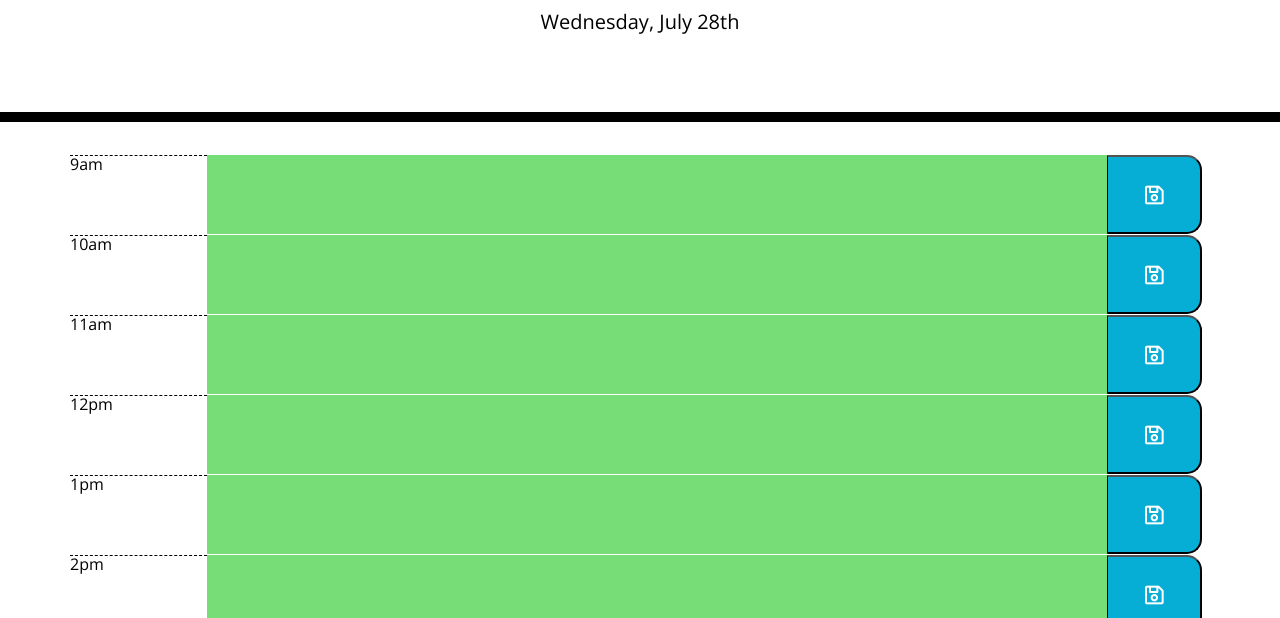
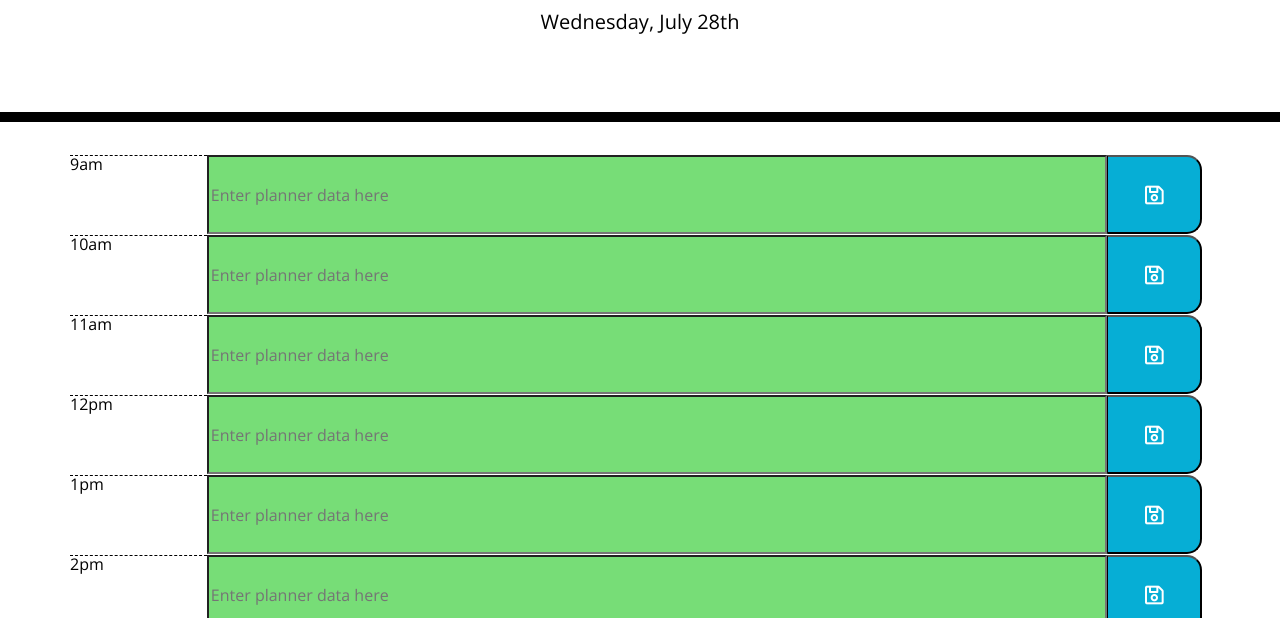
Before and after one commit to micah41224/05-Third-Party-APIs-Work-Day-Scheduler, a plain HTML site: page index.html in a window 1280 px wide. Shown: the part 182-800 px from the top of the page. Drawn offline with nearby package versions, Linux system fonts and the light colour scheme.

Commit message:
Added input field and some of its styling. Added variable for present time to reference for color changing hours based on the time.

```diff
--- a/assets/js/script.js
+++ b/assets/js/script.js
@@ -94,7 +94,17 @@ for (var i = 0; i < hours.length; i++) {
     var entryBox = $("<div class='description future'>")
     var btnBox = $("<button class='col-md-1 saveBtn'>")
     var actualBtn = $("<i class='far fa-save fa-lg'></i>")
+    var inputForm = $("<form class='dataEntry future'></form>");
 
+    inputForm.append(
+        $("<input>",
+             { type:'text',
+               class:'future',
+               placeholder:'Enter planner data here',
+               name:'keyword',
+               style:'width:100%' }
+         )
+    );
 
     timeBox.text(hours[i]);
     entryBox.text(dailyEntry[i]);
@@ -102,6 +112,7 @@ for (var i = 0; i < hours.length; i++) {
 
     rootDiv.append(baseRow);
     btnBox.append(actualBtn);
+    entryBox.append(inputForm);
     baseRow.append(timeBox, entryBox, btnBox);
 
 
--- a/style.css
+++ b/style.css
@@ -56,7 +56,7 @@ textarea {
 
 .future {
   background-color: #77dd77;
-  color: white;
+  /*color: white;*/
 }
 
 .saveBtn {
@@ -71,3 +71,16 @@ textarea {
   font-size: 30px;
   transition: all 0.3s ease-in-out;
 }
+
+.container {
+  padding-bottom: 80px;
+}
+
+.dataEntry {
+  height: 100%;
+}
+
+input{
+  height:100%;
+  color: #000000;
+};
```
